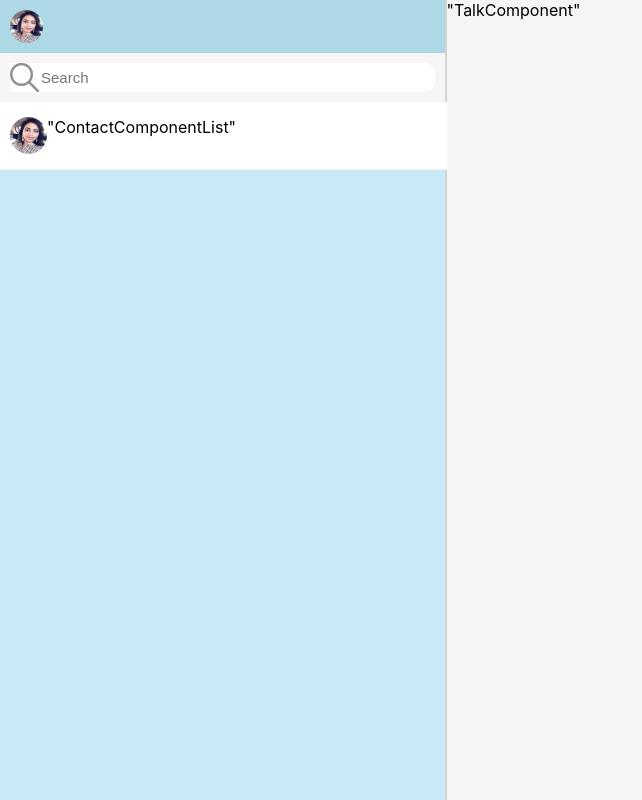
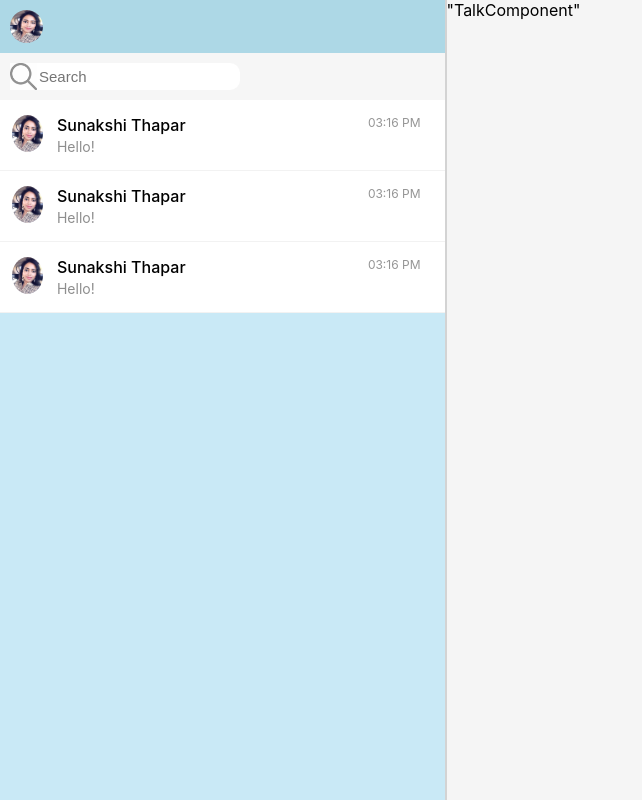
Before and after one commit to Sunakshi09/hellobox-app, a React (Create React App) app: page / in a window 1280 px wide. Shown: the whole page, without its empty margins (0-642 px from the left). Built offline with nearby package versions, Linux system fonts and the light colour scheme.

Commit message:
Contacts list done

```diff
--- a/src/components/ContactComponent.js
+++ b/src/components/ContactComponent.js
@@ -22,6 +22,7 @@ const PortraitImage = styled.img`
 `;
 const SearchBox = styled.div`
   background: #f6f6f6;
+  display: flex;
   padding: 10px;
 `;
 
@@ -35,8 +36,8 @@ const SearchContainer = styled.div`
 `;
 
 const SearchIcon = styled.img`
-  width: 29px;
-  height: 29px;
+  width: 27px;
+  height: 27px;
 `;
 const SearchInput = styled.input`
   width: 100%;
@@ -49,23 +50,54 @@ const SearchInput = styled.input`
 const ContactItem = styled.div`
   display: flex;
   flex-direction: row;
-  width: 100%;
   background: white;
   cursor: pointer;
   border-bottom: 1px solid #f2f2f2;
-  padding: 15px 10px;
+  padding: 15px 12px;
 `;
 
 const PortraitIcon = styled(PortraitImage)`
-  width: 37px;
+  width: 38px;
   height: 37px;
+`;
+
+const ContactInfo = styled.div`
+  width: 100%;
+  display: flex;
+  flex-direction: column;
+  margin: 0 14px;
+`;
+
+const ContactName = styled.span`
+  width: 100%;
+  font-size: 16px;
+  font-weight: 500;
+  color: black;
+`;
+
+const MessageText = styled.span`
+  width: 100%;
+  margin-top: 3px;
+  font-size: 14px;
+  color: #8e8e8e;
+`;
+
+const MessageTime = styled.span`
+  margin-right: 12px;
+  font-size: 12px;
+  white-space: nowrap;
+  color: rgba(0, 0, 0, 0.42);
 `;
 
 const ContactComponentList = () => {
   return (
     <ContactItem>
       <PortraitIcon src="/portrait/Sunakshi.png" />
-      "ContactComponentList"
+      <ContactInfo>
+        <ContactName>Sunakshi Thapar</ContactName>
+        <MessageText>Hello!</MessageText>
+      </ContactInfo>
+      <MessageTime>03:16 PM</MessageTime>
     </ContactItem>
   );
 };
@@ -82,6 +114,8 @@ const ContactComponent = () => {
         </SearchContainer>
       </SearchBox>
       <ContactComponentList />
+      <ContactComponentList />
+      <ContactComponentList />
     </Container>
   );
 };
```
